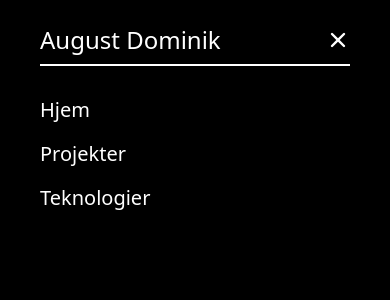
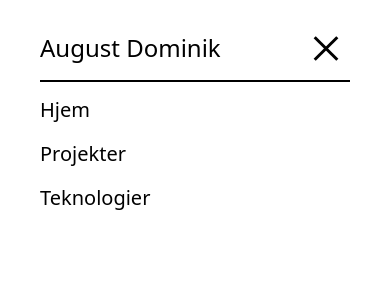
Before and after one commit to augustdominik/portfolio, a React (Vite) app: page /teknologier in a window 390 px wide. Both pictures are taken after a click on the element 338 px from the left and 40 px from the top of the page. Shown: the top 300 px of the page. Built offline with nearby package versions, Linux system fonts and the light colour scheme.

Commit message:
Add animated hamburger.

```diff
--- a/package.json
+++ b/package.json
@@ -11,6 +11,7 @@
   "dependencies": {
     "@types/react-router-dom": "^5.3.3",
     "framer-motion": "^9.0.5",
+    "hamburger-react": "^2.5.0",
     "react": "^18.2.0",
     "react-dom": "^18.2.0",
     "react-icons": "^4.7.1",
--- a/src/components/NavBar.tsx
+++ b/src/components/NavBar.tsx
@@ -1,12 +1,13 @@
+import { Squash as Hamburger } from 'hamburger-react';
 import { HiOutlineMenu, HiX } from 'react-icons/hi';
 import { Link } from 'react-router-dom';
 
 export default function NavBar({showNavFullscreen, toggleNavFullscreen}:{showNavFullscreen:boolean, toggleNavFullscreen: () => void}) {
     return (
         <div className={"flex flex-col w-full justify-items-center pl-10 pr-10 text-2xl transition-colors z-50 sticky top-0 "
-            + (showNavFullscreen ? 'text-white bg-none' : 'text-black bg-white')}>
+            + (showNavFullscreen ? 'text-black bg-none' : 'text-black bg-white')}>
             <div className="flex justify-between sm:grid sm:grid-cols-2 mt-6 mb-2">
-                <div className="flex justify-start gap-12">
+                <div className="flex justify-start gap-12 items-center">
                     <a className="nav-element">August Dominik</a>
                 </div>
                 <div className="flex justify-end gap-8">
@@ -14,13 +15,11 @@ export default function NavBar({showNavFullscreen, toggleNavFullscreen}:{showNav
                     <Link className="nav-element hidden sm:block" to={'/teknologier'}>Teknologier</Link>
                     <div className='flex items-center justify-center cursor-pointer sm:hidden'
                         onClick={() => toggleNavFullscreen()}>
-                        {showNavFullscreen
-                            ? <HiX/>
-                            : <HiOutlineMenu/>}
+                        <Hamburger toggled={showNavFullscreen}/>
                     </div>
                 </div>
             </div>
-            <hr className={"border-t-2 transition-colors " + (showNavFullscreen ? 'border-white' : 'border-black')} />
+            <hr className={"border-t-2 transition-colors " + (showNavFullscreen ? 'border-black' : 'border-black')} />
         </div>
     )
 }
--- a/src/components/NavFullscreen.tsx
+++ b/src/components/NavFullscreen.tsx
@@ -2,10 +2,10 @@
 export default function NavFullscreen({ showNavFullscreen, setShowNavFullscreen }: { showNavFullscreen: boolean, setShowNavFullscreen: Function }) {
 
     return (
-        <div className={'w-full fixed z-50 left-0 top-0 bg-black overflow-hidden transition-height '
+        <div className={'w-full fixed z-50 left-0 top-0 bg-white overflow-hidden transition-height '
             + (showNavFullscreen ? 'h-full' : 'h-0')
             + ' pl-10'}>
-            <ul className={"text-white mt-24 [&>*]:mb-4 [&>*]:text-xl "
+            <ul className={"text-black mt-24 [&>*]:mb-4 [&>*]:text-xl transition-all "
                 + (showNavFullscreen ? 'opacity-100' : 'opacity-0')}>
                 <li className="nav-full-element">Hjem</li>
                 <li className="nav-full-element">Projekter</li>
```
Also changed, not shown: 1 other file (tests, documents, lock files or other folders).
